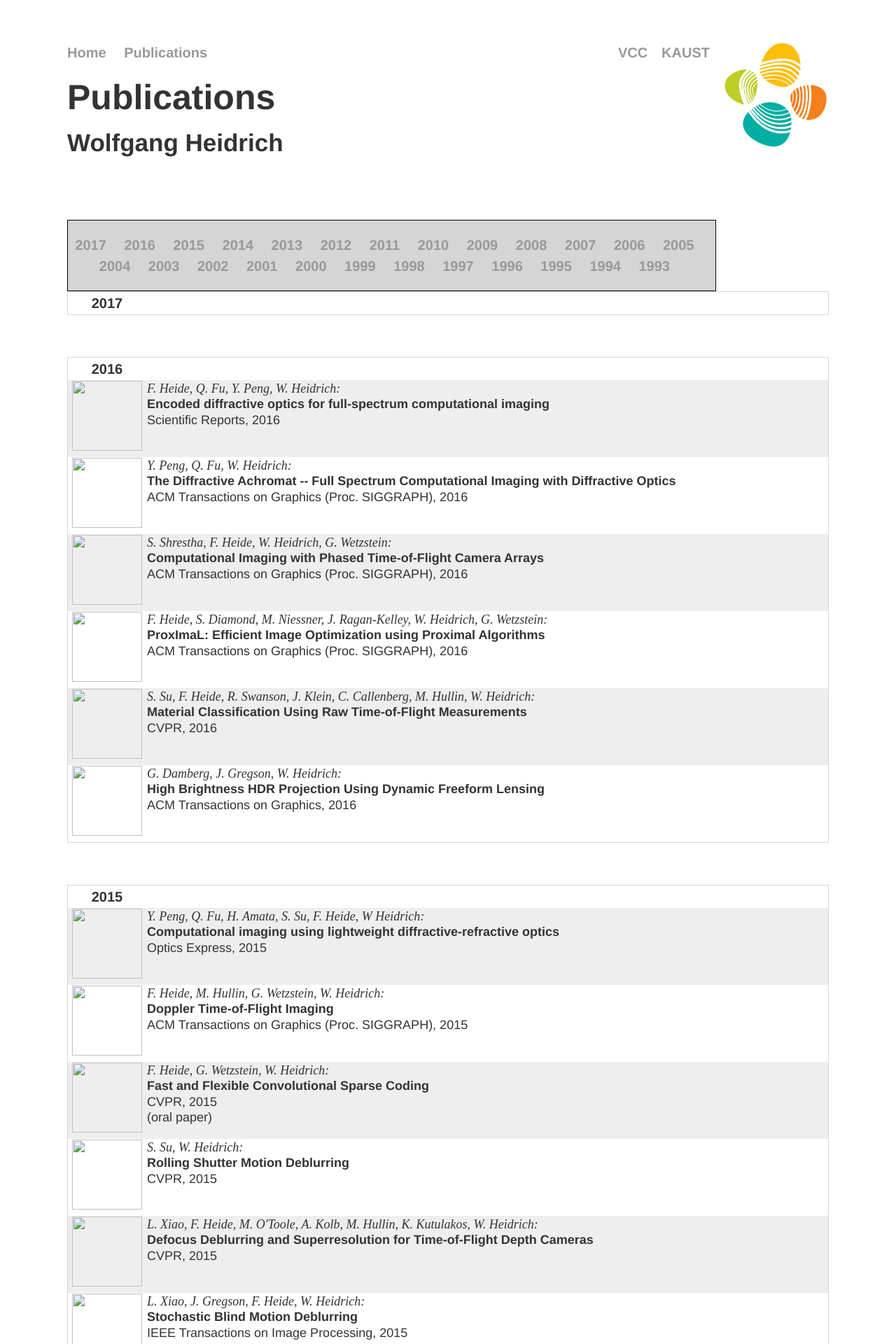
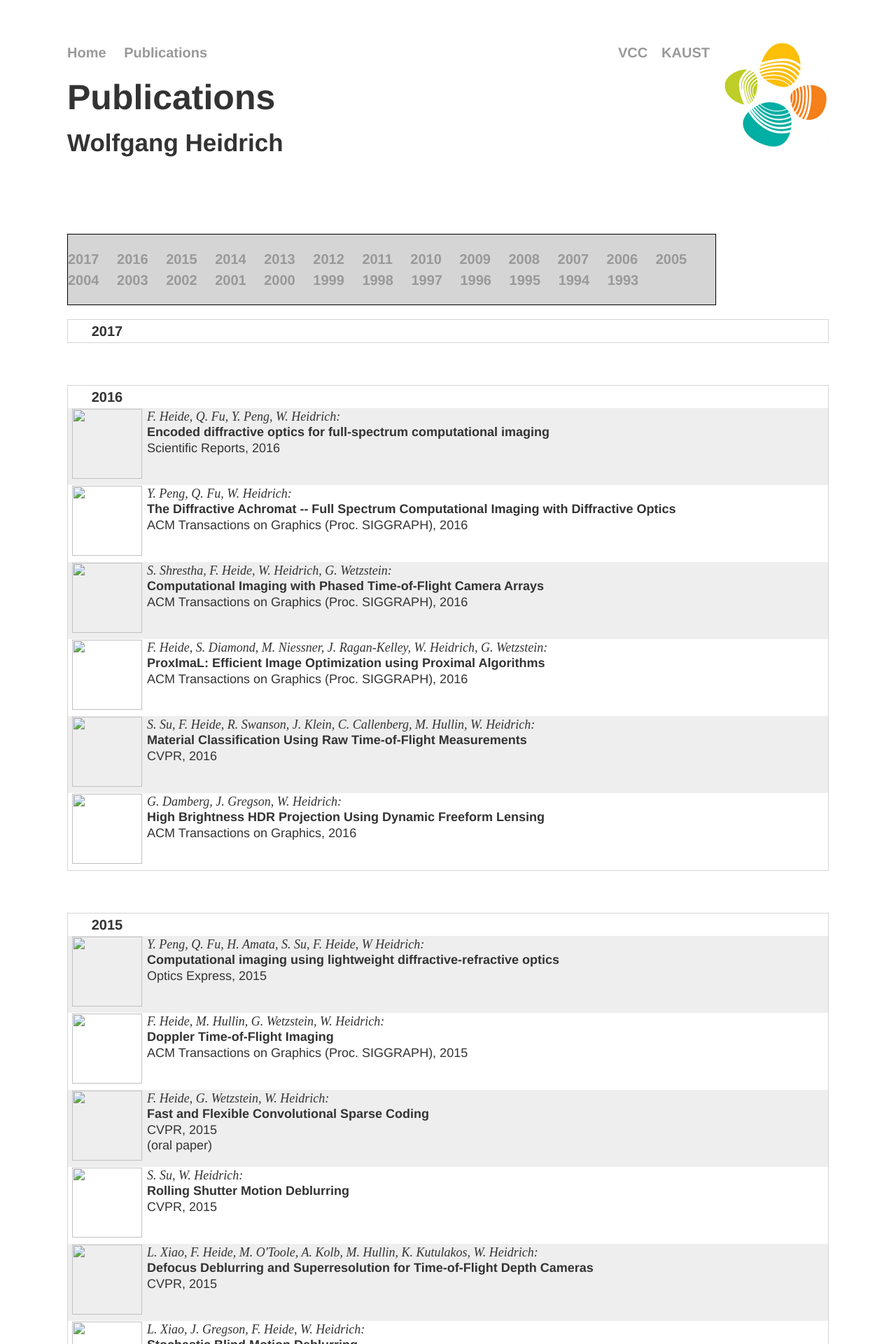
Before and after one commit to vccimaging/vccimaging.github.io, a Jekyll site: the page built from publications.html, in a window 1280 px wide. Shown: the top 1920 px of the page at 70% size. Built offline with Jekyll 4.4.1, drawn with Linux system fonts in a browser that asks for light colours.

Commit message:
Update publications.html

```diff
--- a/publications.html
+++ b/publications.html
@@ -11,7 +11,8 @@
 
 {% assign years = (1993..2017) | reverse %}
 
-<div style="width:85%;border:1px solid black;padding=10px;background-color:#d5d5d5;text-align:center;">
+<p style="text-align:center;">
+<div style="width:85%;border:1px solid black;padding=10px;background-color:#d5d5d5;">
 <nav>
   <ul>
     {% for year in years %}
@@ -20,6 +21,7 @@
   </ul>
 </nav>
 </div>
+</p>
 
 {% for year in years %}
 {% include publicationlist.html minYear=year maxYear=year %}
```
